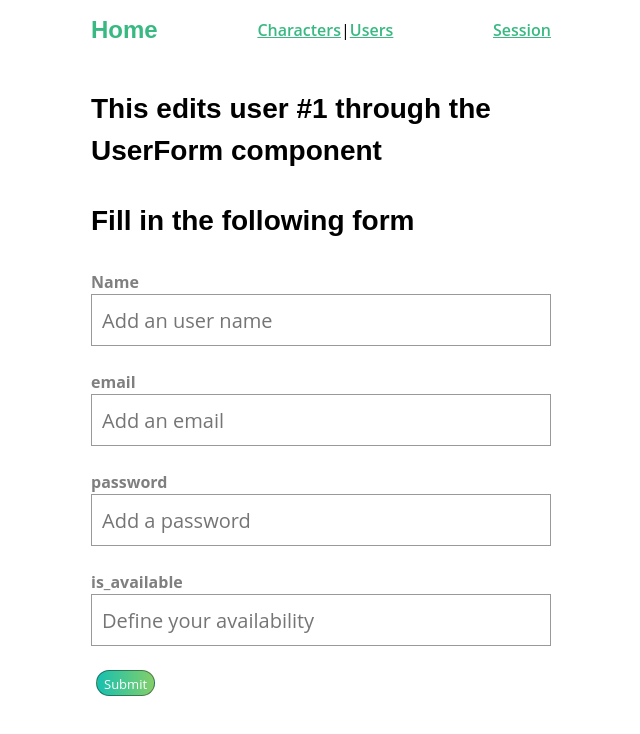
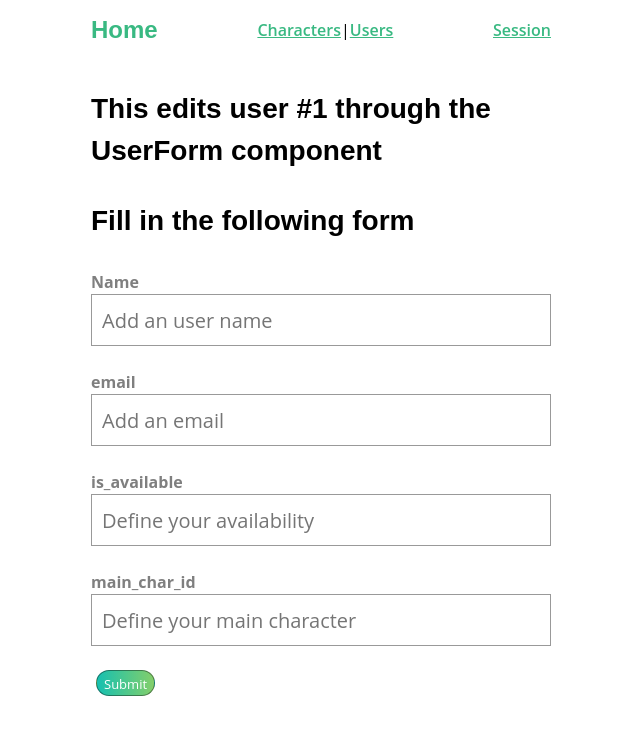
Before and after one commit to MatthieuJasselette/charater-manager-vuejs, a Vue app: page /user/1/edit in a window 1280 px wide. Shown: the top 734 px of the page, without its empty margins (319-959 px from the left). Built offline with nearby package versions, Linux system fonts and the light colour scheme; no server answers.

Commit message:
conditionnal display on various elements

```diff
--- a/src/components/UserForm.vue
+++ b/src/components/UserForm.vue
@@ -10,7 +10,7 @@
         <label>email</label>
         <input v-model="user.email" type="text" placeholder="Add an email" />
       </div>
-      <div class="field">
+      <div v-show="!userToEdit" class="field">
         <label>password</label>
         <input
           v-model="user.password"
@@ -24,6 +24,14 @@
           v-model="user.is_available"
           type="text"
           placeholder="Define your availability"
+        />
+      </div>
+      <div v-show="userToEdit" class="field">
+        <label>main_char_id</label>
+        <input
+          v-model="user.main_char_id"
+          type="text"
+          placeholder="Define your main character"
         />
       </div>
       <input type="submit" class="button badge -fill-gradient" value="Submit" />
@@ -48,7 +56,8 @@ export default {
         name: '',
         email: '',
         password: '',
-        is_available: ''
+        is_available: '',
+        main_char_id: ''
       }
     },
     registerUser() {
```
